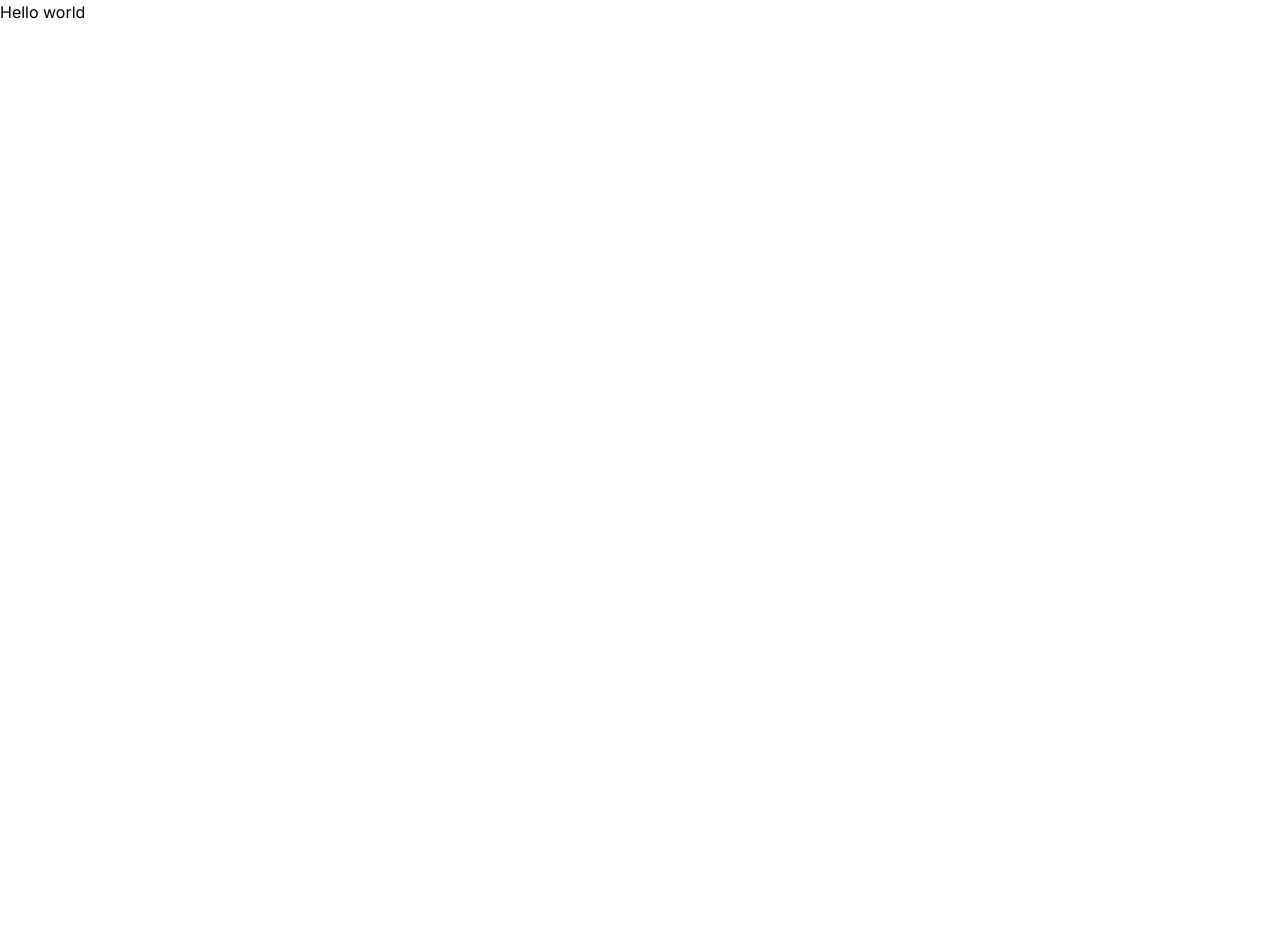
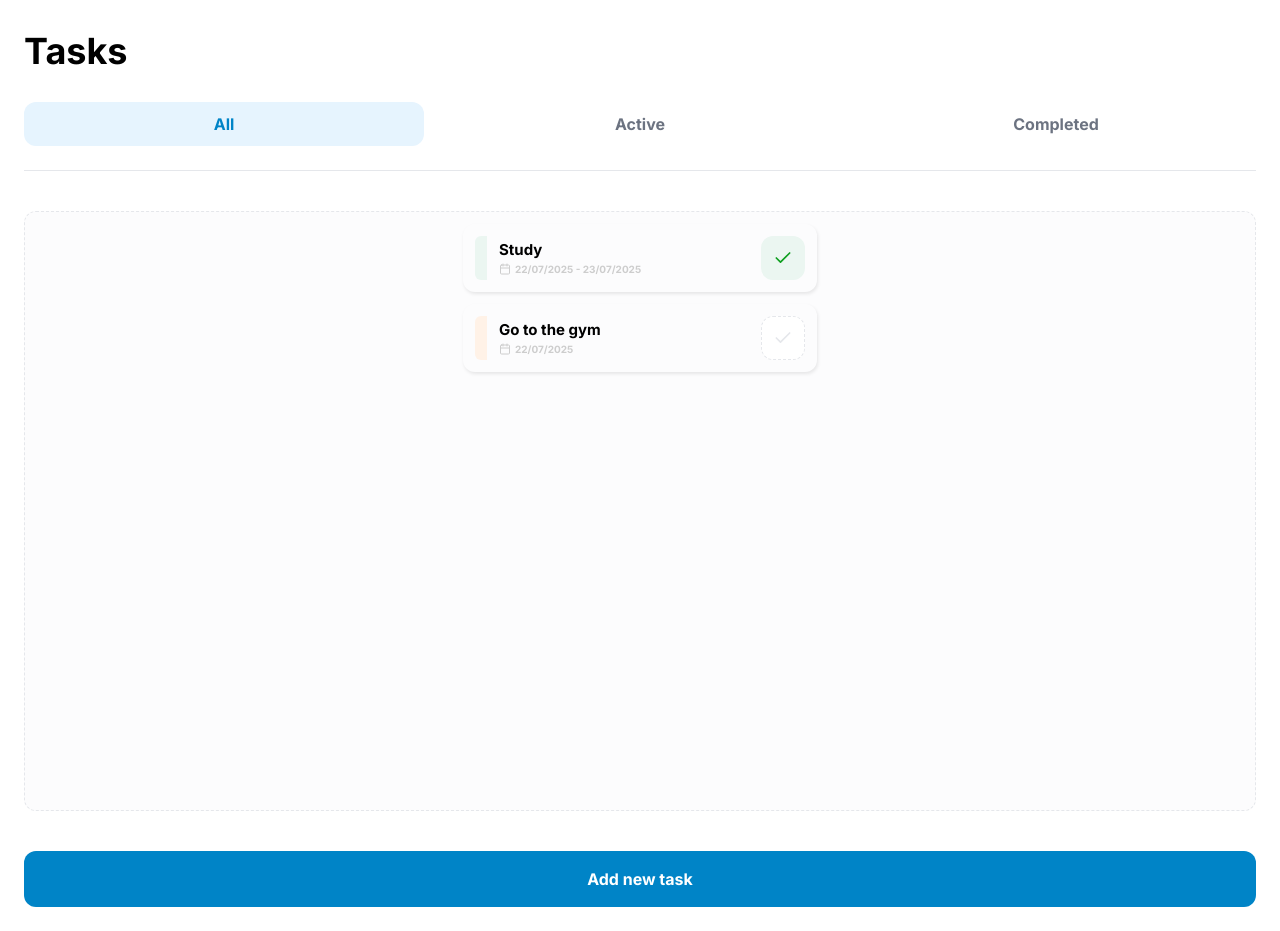
Before and after one commit to leandrofc/task-list, a React (Vite) app: page / in a window 1280 px wide. Before the commit the page ends 800 px from the top, so only its background shows below. Built offline with nearby package versions, Linux system fonts and the light colour scheme.

Commit message:
feat: implement Home component page ui

```diff
--- a/src/pages/home/index.tsx
+++ b/src/pages/home/index.tsx
@@ -1,7 +1,13 @@
+import Footer from "../../components/Footer";
+import Header from "../../components/Header";
+import TaskList from "../../components/TaskList";
+
 const Home = () => {
     return (
-      <div>
-        <h1>Hello world</h1>
+      <div className="flex flex-col p-6">
+        <Header />
+        <TaskList />
+        <Footer />
       </div>
     )
 }
```
